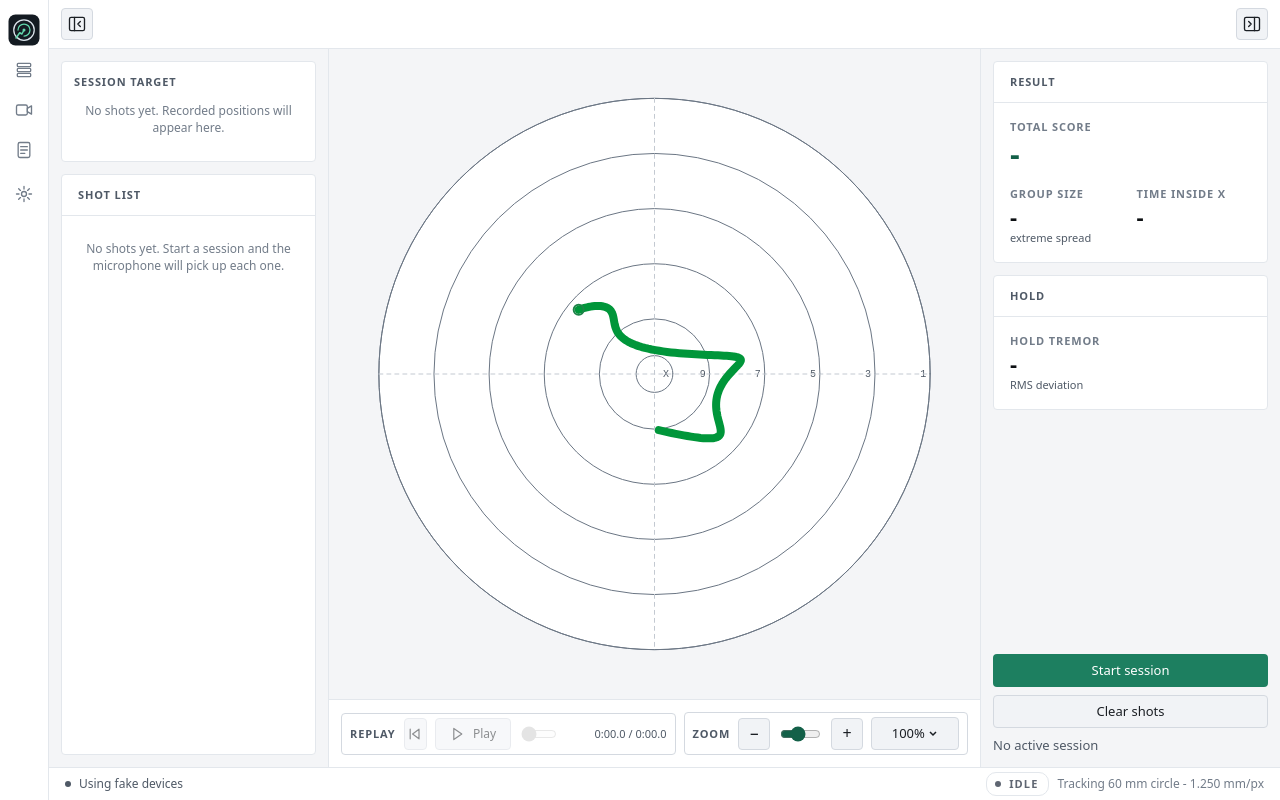
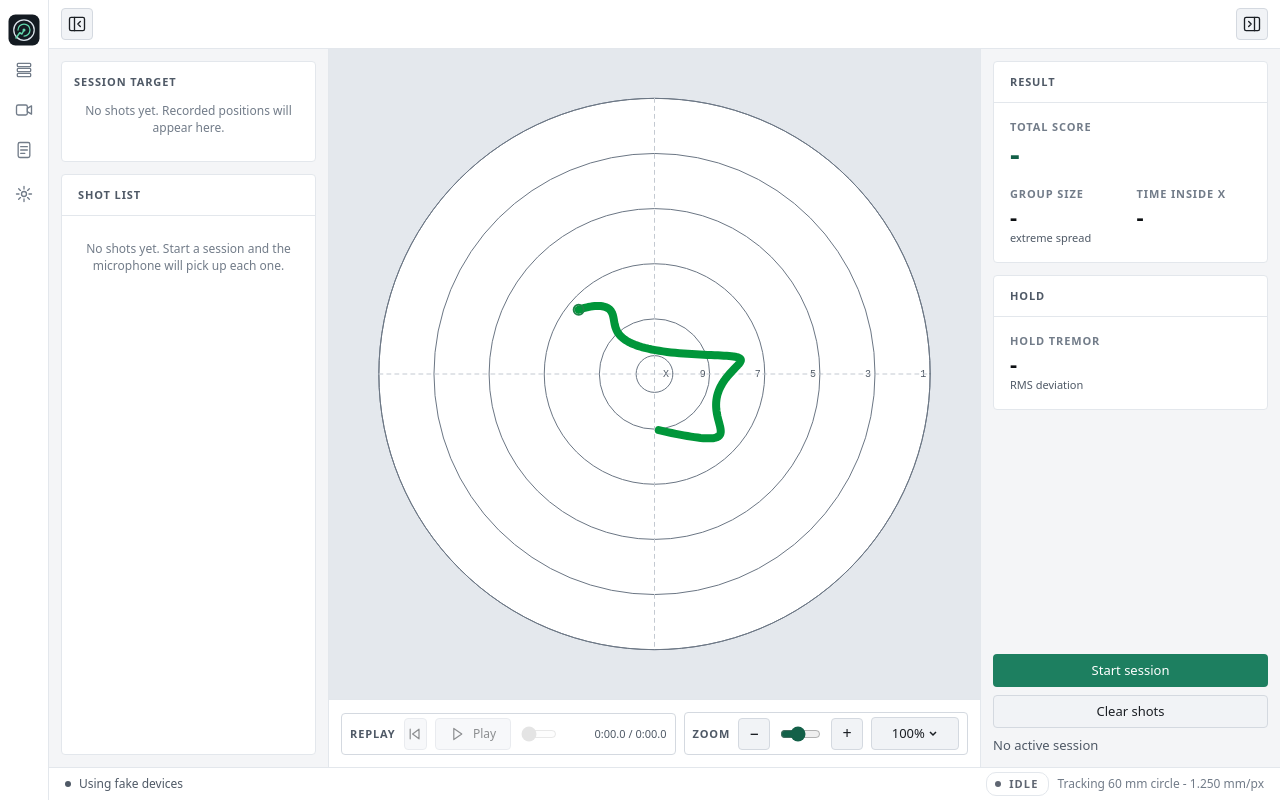
Before and after one commit to dsgnr/ShotTrainer, a Svelte app in the folder frontend/: page / in a window 1280 px wide. Built offline with nearby package versions, Linux system fonts and the light colour scheme.

Commit message:
style: increase target face contrast

```diff
--- a/frontend/src/styles/theme.css
+++ b/frontend/src/styles/theme.css
@@ -74,9 +74,9 @@
 
   /* Target rendering. */
   --target-bg: #0d0f12;
-  --target-face: #171b21;
-  --target-ring: #7f8b9a;
-  --target-label: #98a1b0;
+  --target-face: #303943;
+  --target-ring: #9aa7b7;
+  --target-label: #c6cdd8;
   --target-crosshair: #2b3340;
   --target-shot: #e8edf2;
   --target-live-aim: #45c08f;
@@ -120,7 +120,7 @@
     --data-mid: #3a434f;
     --data-low: #5f6672;
 
-    --target-bg: #f4f5f7;
+    --target-bg: #e4e8ed;
     --target-face: #ffffff;
     --target-ring: #6b7684;
     --target-label: #4f5966;
```
Also changed, not shown: 2 other files (tests, documents, lock files or other folders).
